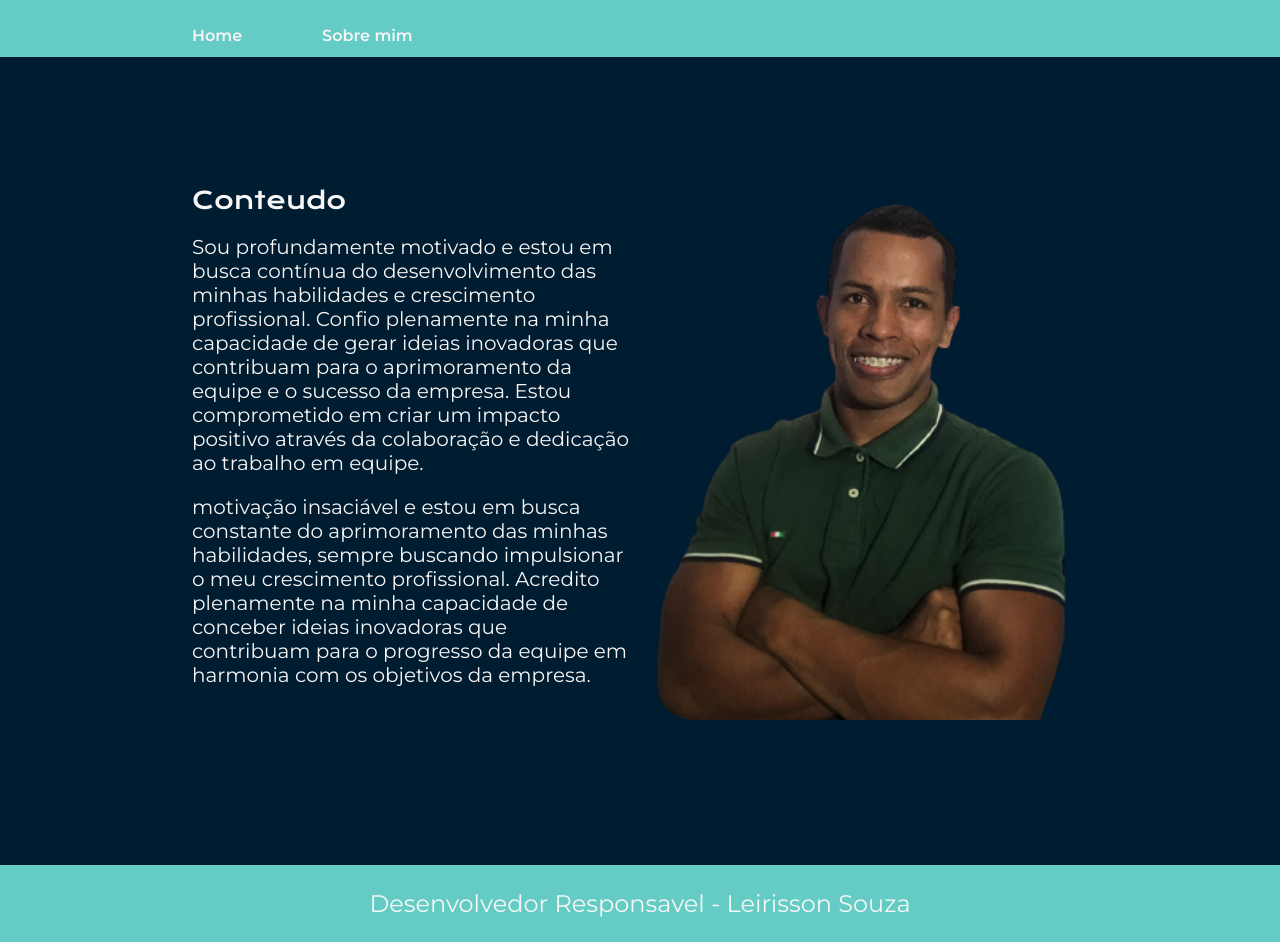
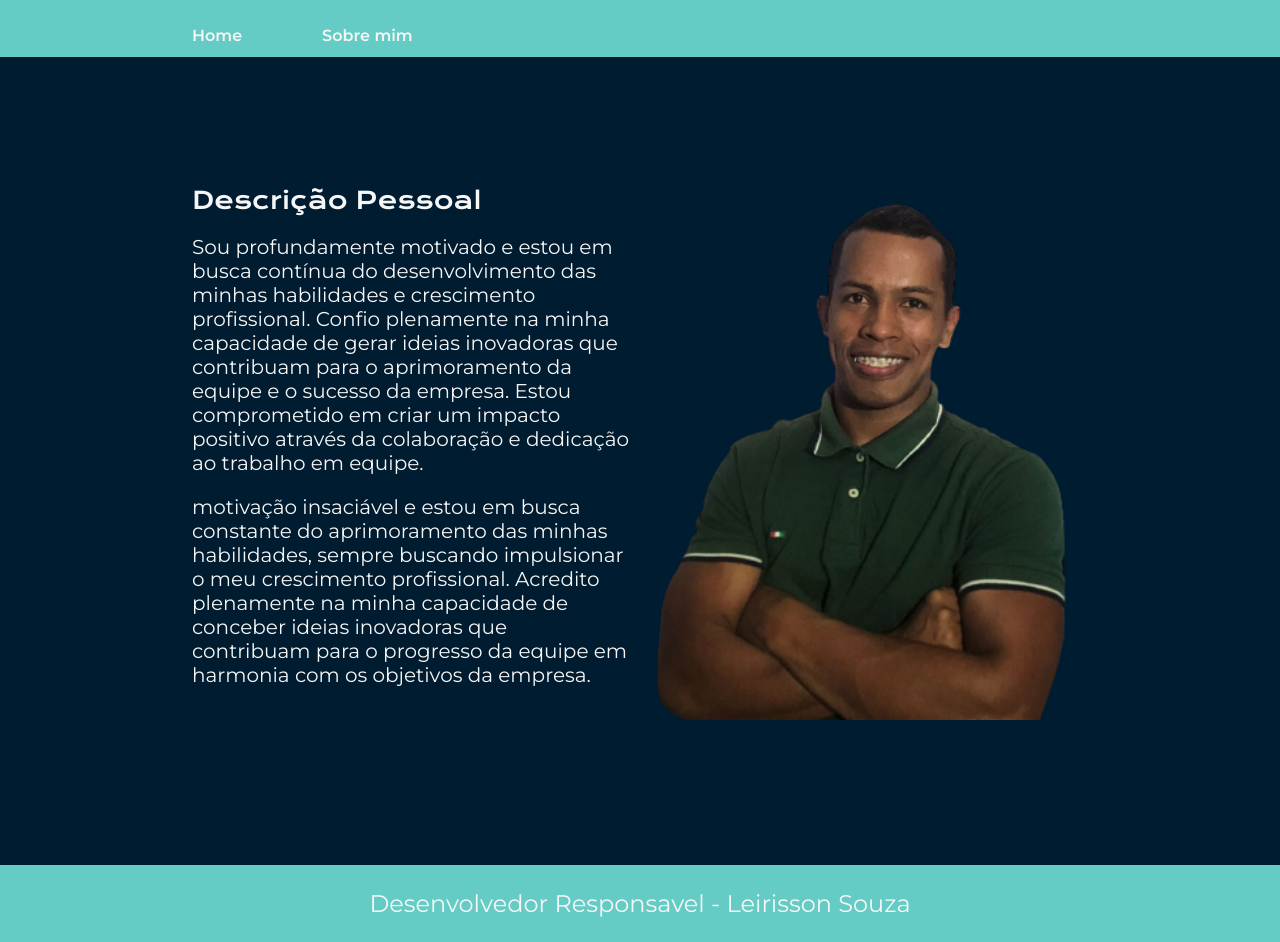
Before and after one commit to leirisson/WEB, a plain HTML site: page PJ/HTML-CSS-RESPONSIVO/about.html in a window 1280 px wide. Drawn offline with nearby package versions, Linux system fonts and the light colour scheme.

Commit message:
subir transformações

```diff
--- a/PJ/HTML-CSS-RESPONSIVO/about.html
+++ b/PJ/HTML-CSS-RESPONSIVO/about.html
@@ -16,7 +16,7 @@
     </header>
     <main class="apresentacao">
         <section class="apresentacao__conteudo">
-            <h1 class="apresentacao__conteudo__titulo">Conteudo</h1>
+            <h1 class="apresentacao__conteudo__titulo">Descrição Pessoal</h1>
         <p class="apresentacao__conteudo__texto">
             Sou profundamente motivado e estou em busca contínua do desenvolvimento das minhas
             habilidades e crescimento profissional. Confio plenamente na minha capacidade de
```
